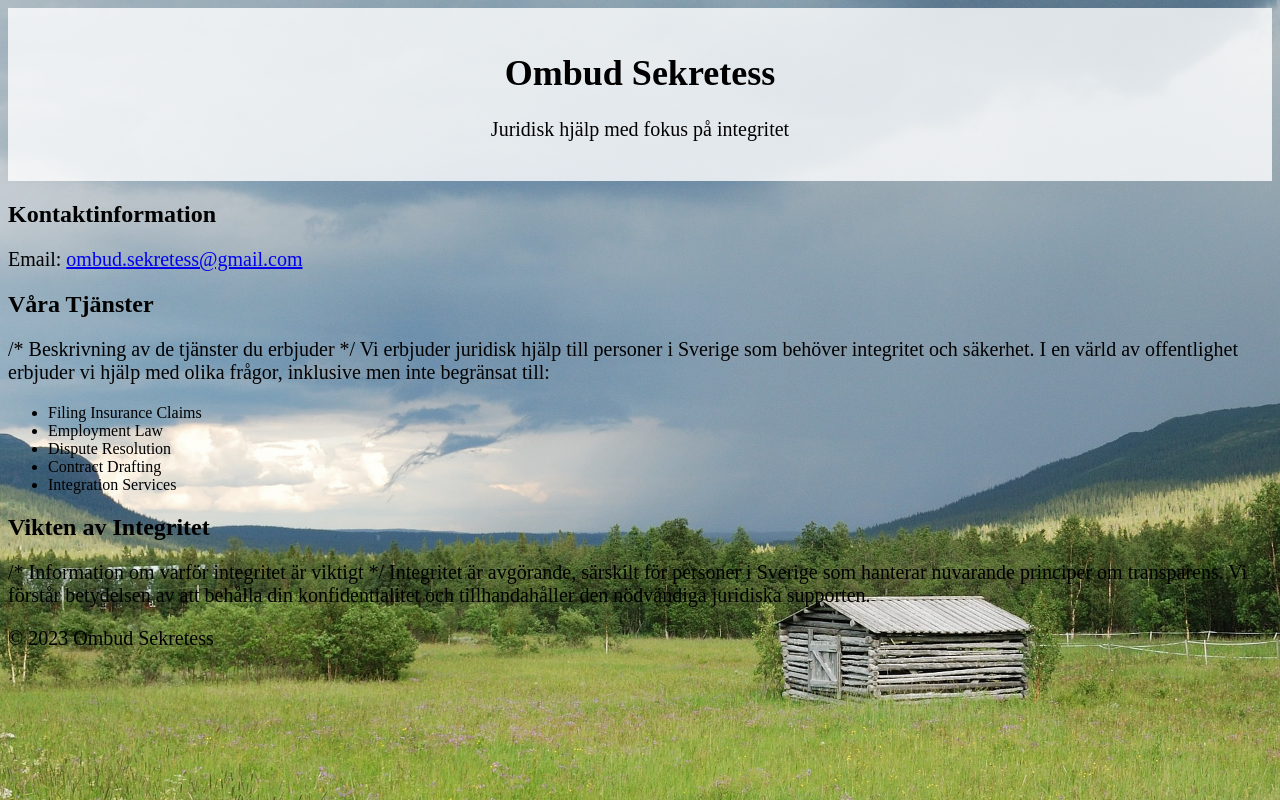
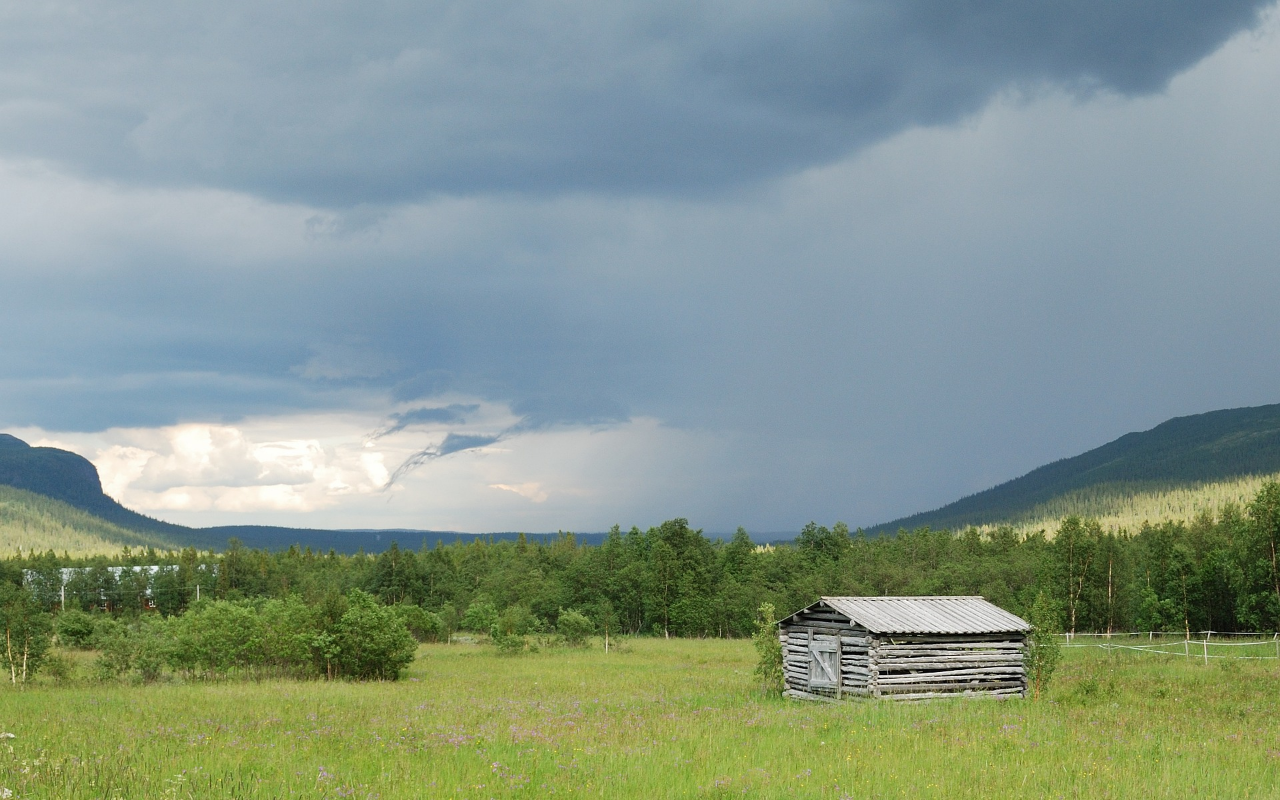
Before and after one commit to Ombudet/sekretess, a plain HTML site: page index.html in a window 1280 px wide. Drawn offline with Linux system fonts and the light colour scheme.

Commit message:
Update index.html

```diff
--- a/index.html
+++ b/index.html
@@ -25,42 +25,7 @@
     </style>
 </head>
 <body>
-    <header>
-        <h1>Ombud Sekretess</h1>
-        <p>Juridisk hjälp med fokus på integritet</p>
-    </header>
-
-    <section id="contact">
-        <h2>Kontaktinformation</h2>
-        <p>Email: <a href="mailto:ombud.sekretess@gmail.com">ombud.sekretess@gmail.com</a></p>
-    </section>
-
-    <section id="services">
-        <h2>Våra Tjänster</h2>
-        <p>
-            /* Beskrivning av de tjänster du erbjuder */
-            Vi erbjuder juridisk hjälp till personer i Sverige som behöver integritet och säkerhet. I en värld av offentlighet erbjuder vi hjälp med olika frågor, inklusive men inte begränsat till:
-        </p>
-        <ul>
-            <li>Filing Insurance Claims</li>
-            <li>Employment Law</li>
-            <li>Dispute Resolution</li>
-            <li>Contract Drafting</li>
-            <li>Integration Services</li>
-        </ul>
-    </section>
-
-    <section id="privacy">
-        <h2>Vikten av Integritet</h2>
-        <p>
-            /* Information om varför integritet är viktigt */
-            Integritet är avgörande, särskilt för personer i Sverige som hanterar nuvarande principer om transparens. Vi förstår betydelsen av att behålla din konfidentialitet och tillhandahåller den nödvändiga juridiska supporten.
-        </p>
-    </section>
-
-    <footer>
-        <p>&copy; 2023 Ombud Sekretess</p>
-    </footer>
+    <!-- Resten av din HTML-kod här -->
 
     <script>
         // Här kan du lägga till din JavaScript-kod
```
